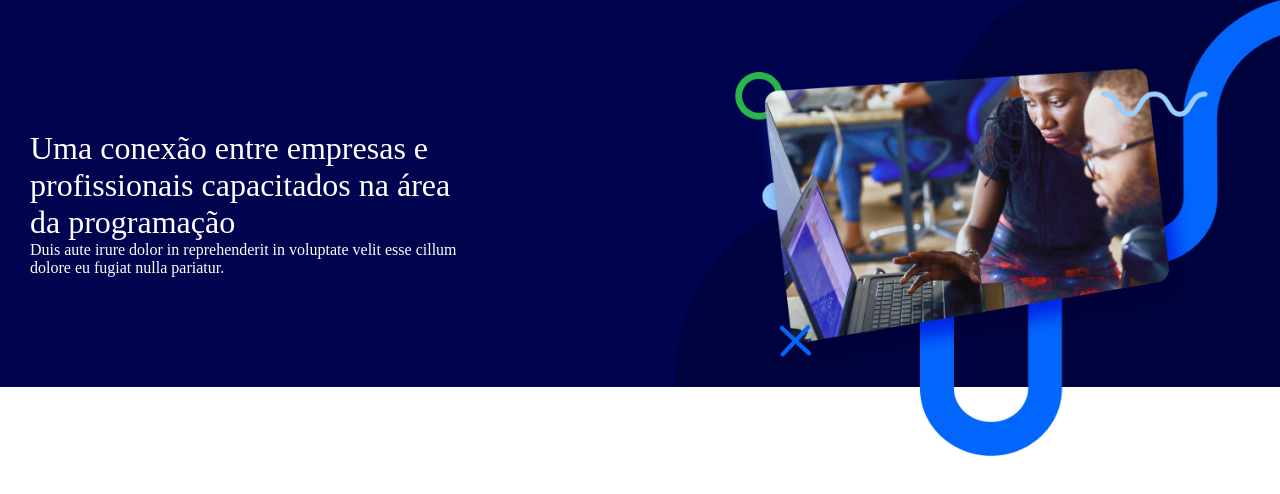
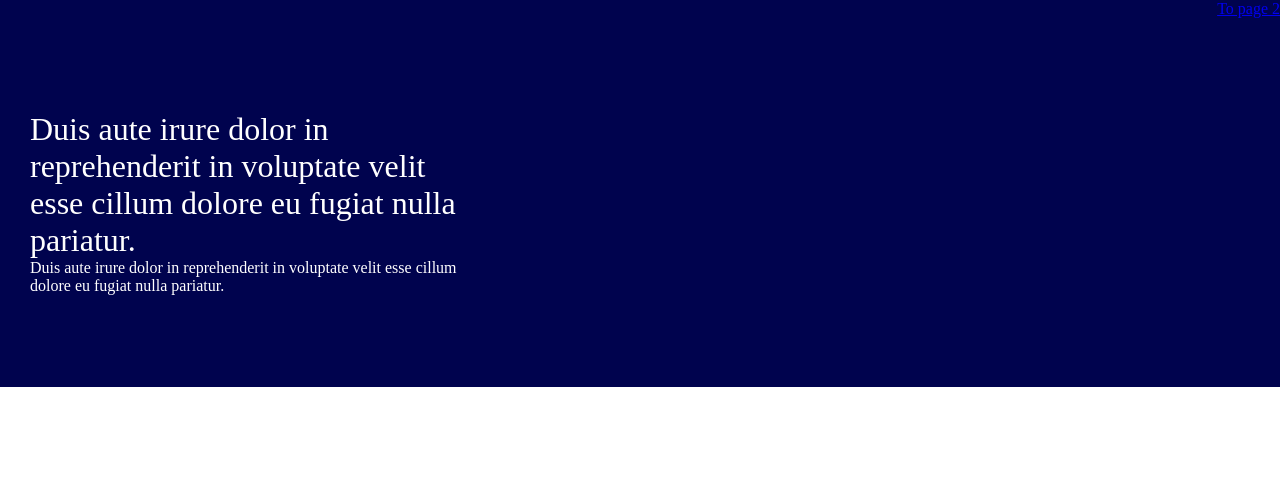
Before and after one commit to naveteam/gatsby-template, a Gatsby site: page / in a window 1280 px wide. Built offline with nearby package versions, Linux system fonts and the light colour scheme; Gatsby itself is replaced by a stand-in of ours.

Commit message:
fix: remove img and text

```diff
--- a/src/components/Header/Header.js
+++ b/src/components/Header/Header.js
@@ -1,19 +1,18 @@
 import React from 'react'
+import { Link } from 'gatsby'
 import styled from 'styled-components'
-
-import bg1 from 'images/bg_1.png'
 
 const Header = () => (
   <Base>
     <Wrapper>
       <Text fontSize='32px' padding='0 0 0 30px' margin='0'>
-        Uma conexão entre empresas e profissionais capacitados na área da programação
+        Duis aute irure dolor in reprehenderit in voluptate velit esse cillum dolore eu fugiat nulla pariatur.
       </Text>
       <Text fontSize='16px' padding='0 0 50px 30px' margin='0'>
-        Duis aute irure dolor in reprehenderit in voluptate velit esse cillum dolore eu fugiat nulla pariatur.{' '}
+        Duis aute irure dolor in reprehenderit in voluptate velit esse cillum dolore eu fugiat nulla pariatur.
       </Text>
     </Wrapper>
-    <Image src={bg1} />
+    <Link to='/page-2'>To page 2</Link>
   </Base>
 )
 
@@ -44,8 +43,4 @@ const Text = styled.p`
   font-size: ${({ fontSize }) => fontSize};
 `
 
-const Image = styled.img`
-  width: auto;
-`
-
 export default Header
```
Also changed, not shown: src/images/bg_1.png (deleted).
